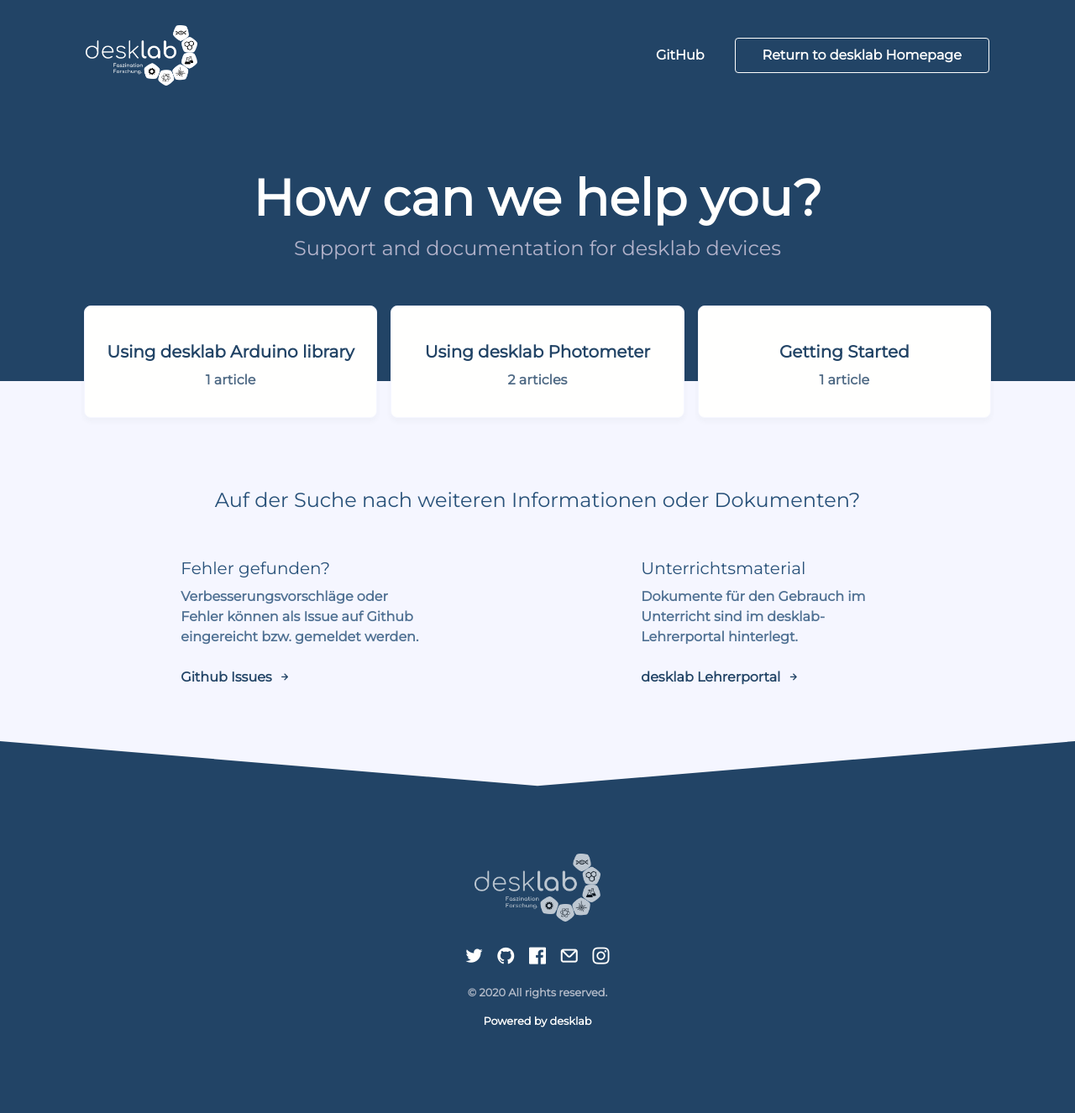
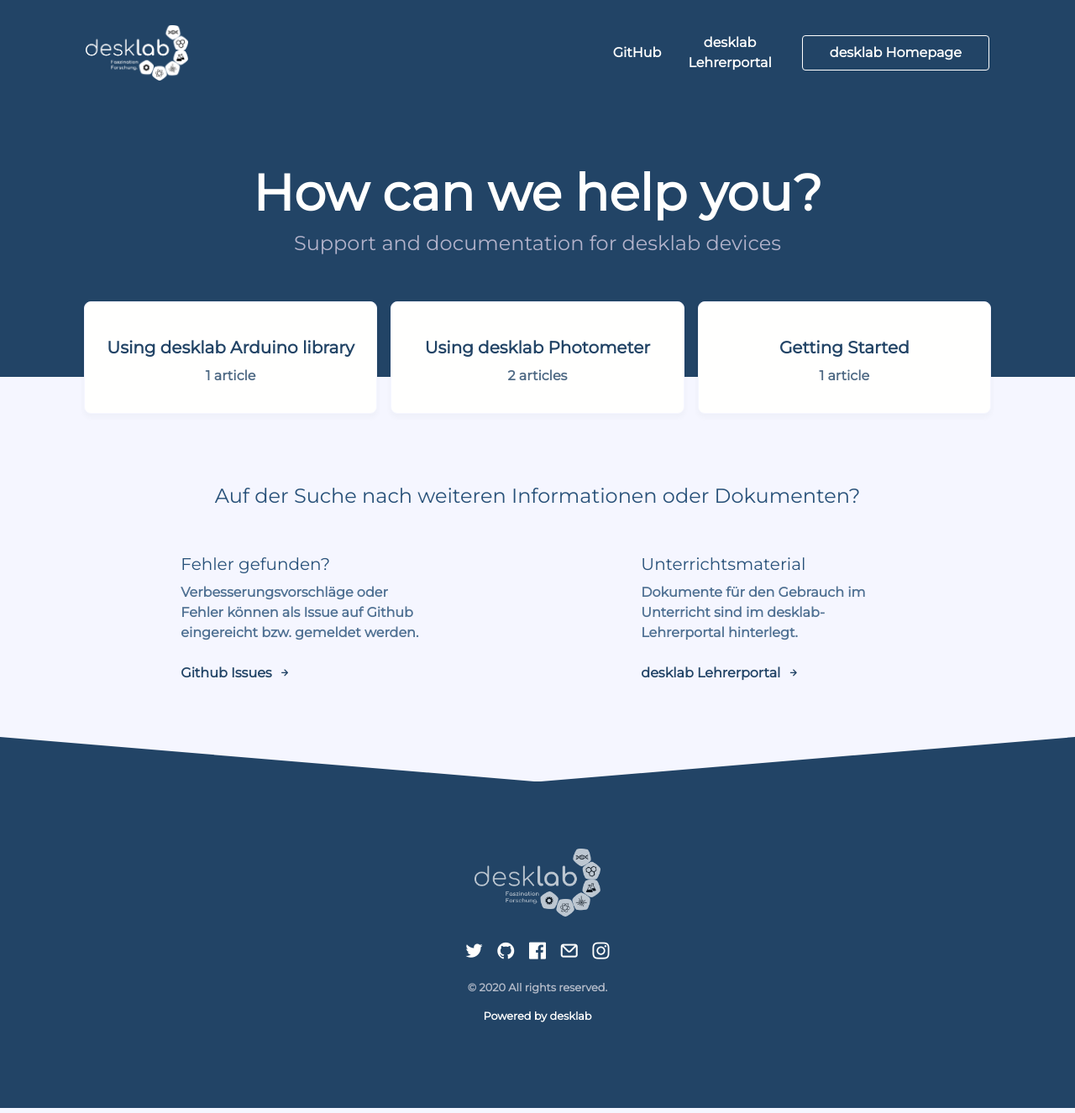
Before and after one commit to desklab/desklab.github.io, a Jekyll site: the page built from index.html, in a window 1280 px wide. Shown: the whole page at 84% size. Built offline with Jekyll 4.4.1, drawn with Linux system fonts in a browser that asks for light colours; nearby versions of some CDN libraries; comment, search, counter and statistics services are not loaded.

Commit message:
add nav items

```diff
--- a/_config.yml
+++ b/_config.yml
@@ -47,13 +47,13 @@
 nav_item_one: GitHub
 nav_item_one_link: https://github.com/desklab/
 
-nav_item_two: #
-nav_item_two_link: #
+nav_item_two: desklab Lehrerportal
+nav_item_two_link: https://desk-lab.de/docs/#
 
 nav_item_three: #
 nav_item_three_link: #
 
-nav_button: Return to desklab Homepage
+nav_button: desklab Homepage
 nav_button_link: https://desk-lab.de/
 
 # More Help
```
